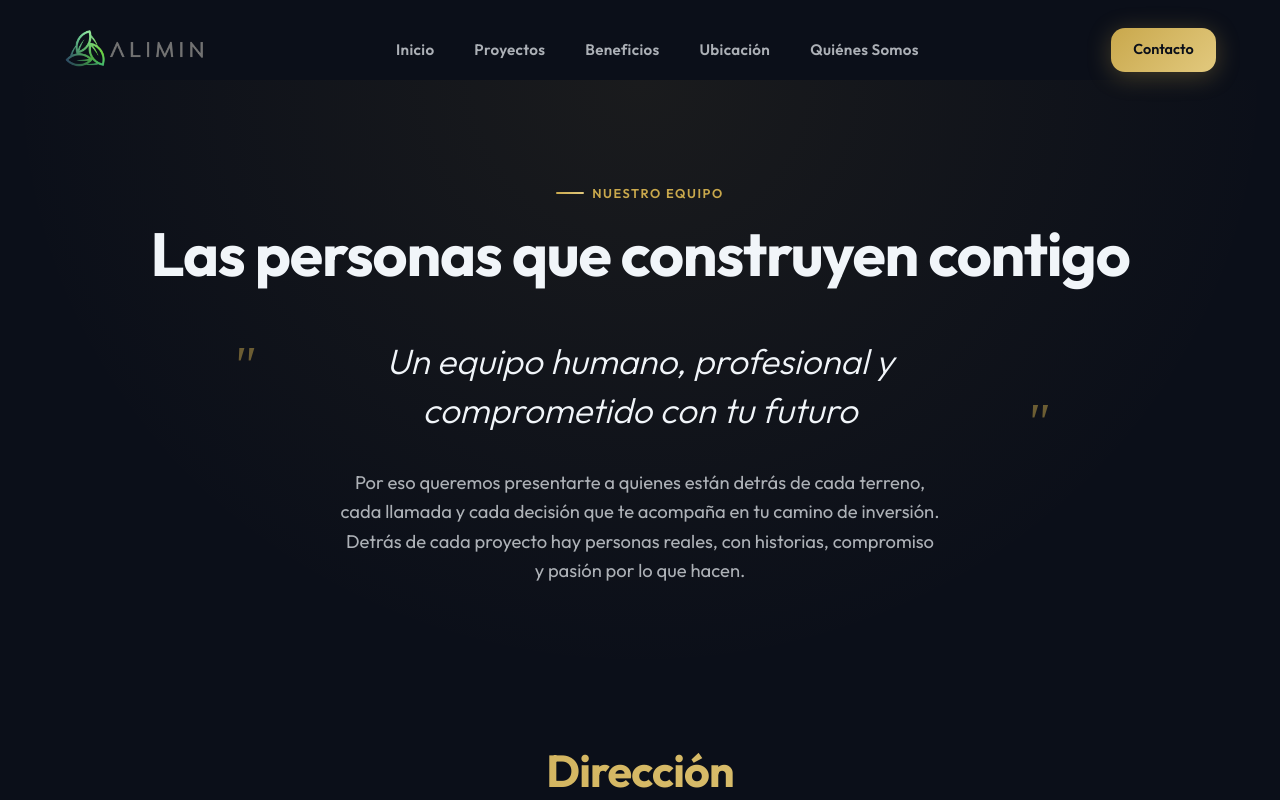
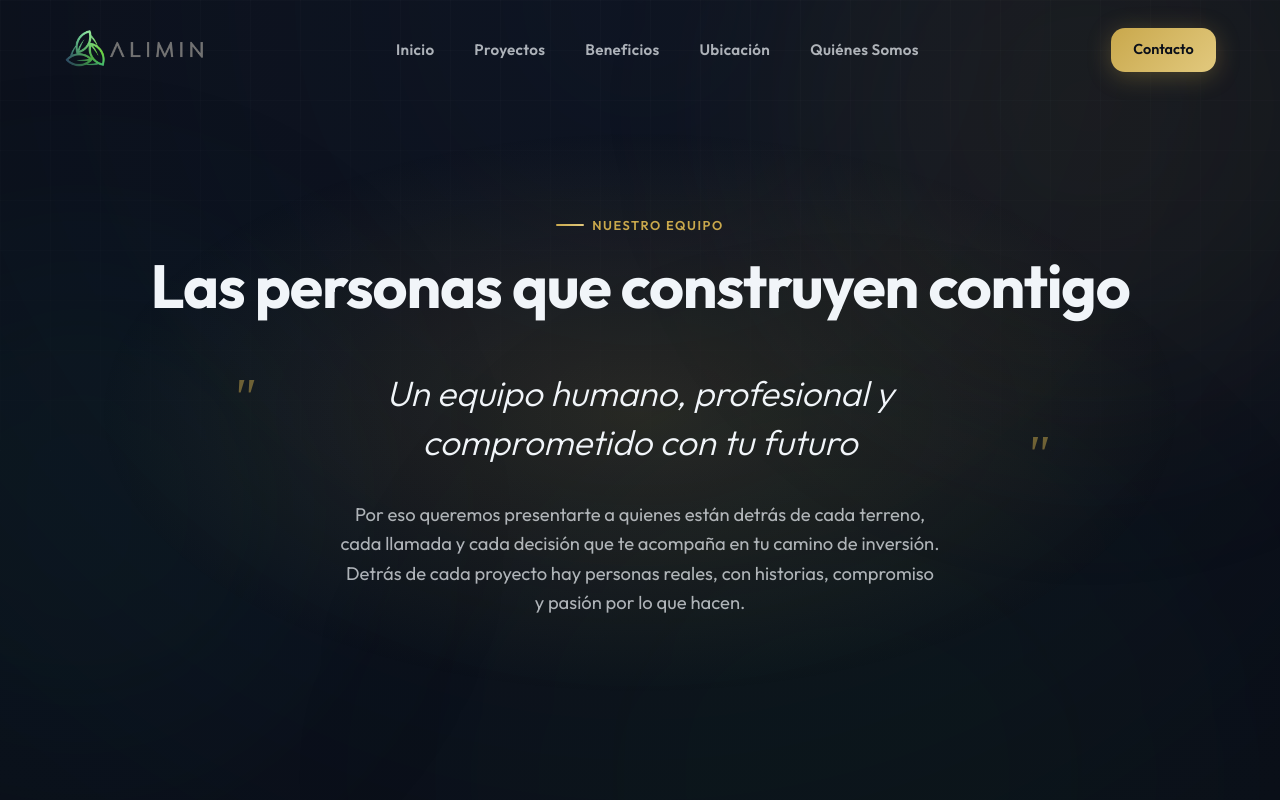
Before and after one commit to Nico-lab-cl/aliminspa, a Next.js app: page /quienes-somos in a window 1280 px wide. Shown: the top 800 px of the page. Built offline with nearby package versions, Linux system fonts and the light colour scheme.

Commit message:
style: add premium animated background to Quienes Somos page

```diff
--- a/src/app/quienes-somos/page.module.css
+++ b/src/app/quienes-somos/page.module.css
@@ -2,26 +2,94 @@
     position: relative;
     padding-top: var(--navbar-height);
     background: var(--bg);
+    overflow: hidden;
+}
+
+/* Premium Page Background */
+.pageBg {
+    position: fixed;
+    inset: 0;
+    z-index: 0;
+    pointer-events: none;
+    overflow: hidden;
+    background: radial-gradient(circle at 50% 0%, rgba(20, 31, 51, 0.4) 0%, var(--bg) 100%);
+}
+
+.gridOverlay {
+    position: absolute;
+    inset: 0;
+    background-image:
+        linear-gradient(rgba(255, 255, 255, 0.03) 1px, transparent 1px),
+        linear-gradient(90deg, rgba(255, 255, 255, 0.03) 1px, transparent 1px);
+    background-size: 50px 50px;
+    opacity: 0.5;
+    mask-image: linear-gradient(180deg, black 0%, transparent 80%);
+    -webkit-mask-image: linear-gradient(180deg, black 0%, transparent 80%);
+}
+
+.orb {
+    position: absolute;
+    border-radius: 50%;
+    filter: blur(120px);
+    opacity: 0.6;
+    animation: orbFloat 20s ease-in-out infinite alternate;
+}
+
+.orbTop {
+    width: 600px;
+    height: 600px;
+    background: rgba(201, 168, 76, 0.12);
+    /* Gold */
+    top: -200px;
+    right: -100px;
+}
+
+.orbMiddle {
+    width: 500px;
+    height: 500px;
+    background: rgba(26, 138, 125, 0.1);
+    /* Teal */
+    top: 30%;
+    left: -200px;
+    animation-delay: -5s;
+}
+
+.orbBottom {
+    width: 700px;
+    height: 700px;
+    background: rgba(45, 122, 58, 0.08);
+    /* Green */
+    bottom: -300px;
+    right: 10%;
+    animation-delay: -10s;
+}
+
+@keyframes orbFloat {
+    from {
+        transform: translate(0, 0) scale(1);
+    }
+
+    to {
+        transform: translate(50px, 30px) scale(1.1);
+    }
 }
 
 /* Hero Section */
 .hero {
     position: relative;
-    padding: clamp(4rem, 8vw, 6rem) 0;
+    padding: clamp(6rem, 10vw, 8rem) 0;
     text-align: center;
-    overflow: hidden;
 }
 
 .heroBg {
     position: absolute;
     inset: 0;
-    z-index: 0;
 }
 
 .heroBgInner {
     position: absolute;
     inset: 0;
-    background: radial-gradient(ellipse at top, rgba(201, 168, 76, 0.08) 0%, transparent 70%);
+    background: radial-gradient(ellipse at center, rgba(201, 168, 76, 0.15) 0%, transparent 60%);
 }
 
 .container {
--- a/src/app/quienes-somos/page.tsx
+++ b/src/app/quienes-somos/page.tsx
@@ -55,6 +55,14 @@ export default function TeamPage() {
     return (
         <main className={styles.page}>
             <Navbar />
+
+            {/* Premium Animated Background */}
+            <div className={styles.pageBg}>
+                <div className={styles.gridOverlay} />
+                <div className={`${styles.orb} ${styles.orbTop}`} />
+                <div className={`${styles.orb} ${styles.orbMiddle}`} />
+                <div className={`${styles.orb} ${styles.orbBottom}`} />
+            </div>
 
             {/* Hero Section */}
             <section className={styles.hero}>
```
